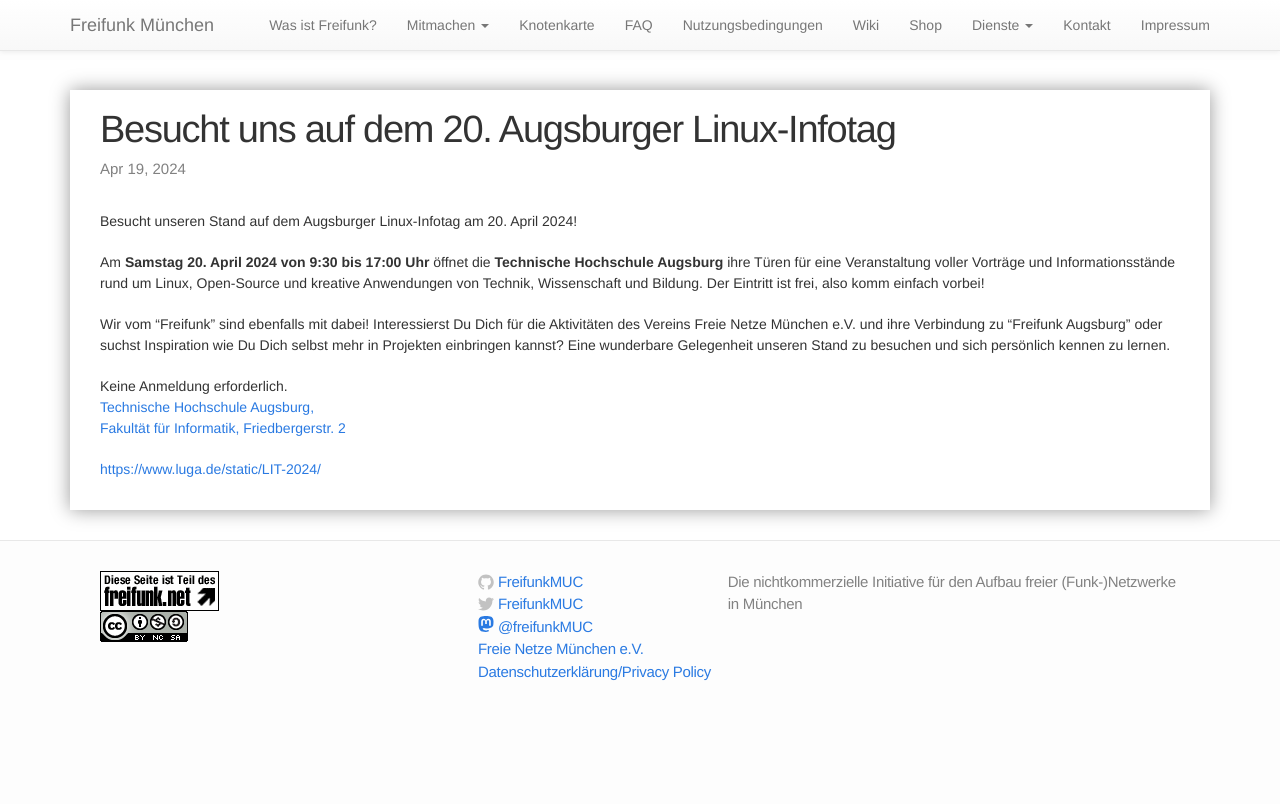
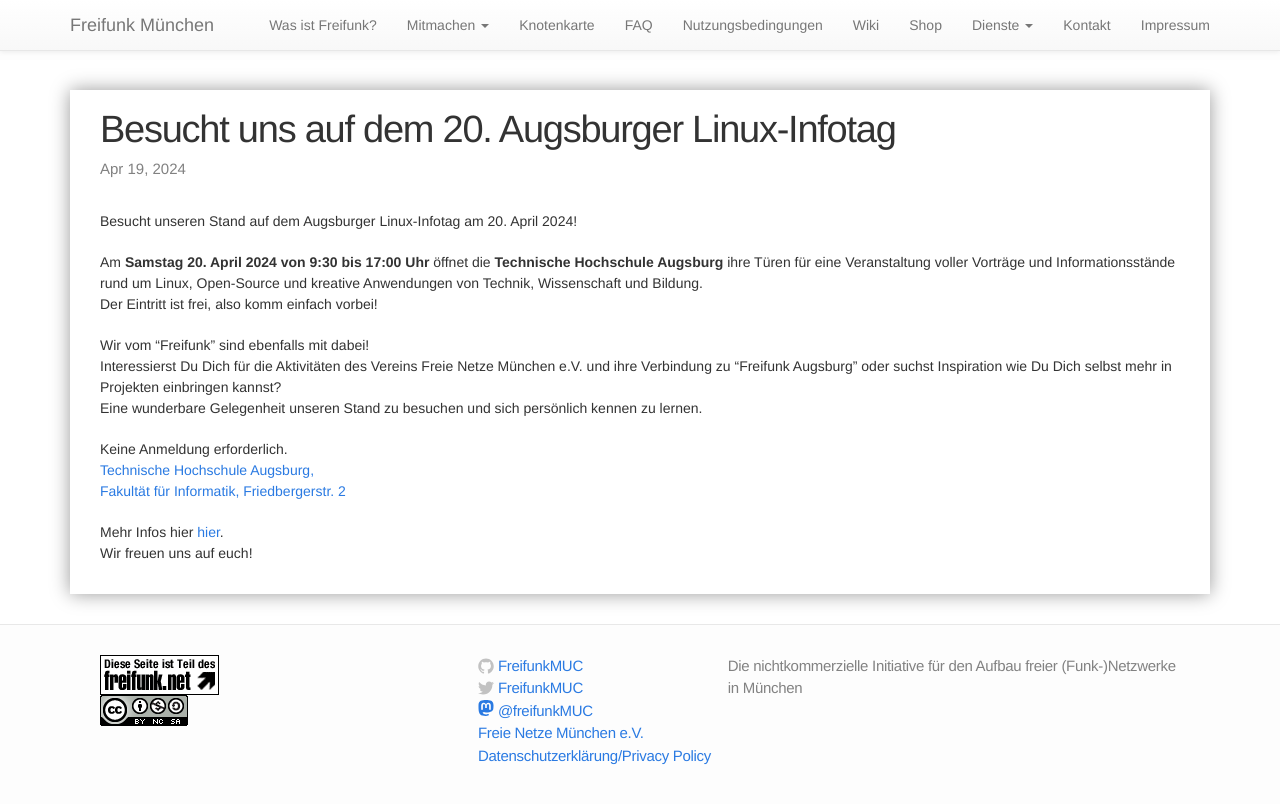
Before and after one commit to freifunkMUC/freifunkmuc.github.io, a Jekyll site: the page built from _posts/2024-04-19-linux-info-tag-augsburg-24.md, in a window 1280 px wide. Shown: the top 804 px of the page. Built offline with Jekyll 4.4.1, drawn with Linux system fonts in a browser that asks for light colours.

Commit message:
add line breaks and change link info

```diff
--- a/_posts/2024-04-19-linux-info-tag-augsburg-24.md
+++ b/_posts/2024-04-19-linux-info-tag-augsburg-24.md
@@ -18,4 +18,5 @@ Keine Anmeldung erforderlich.
 [Technische Hochschule Augsburg,
 Fakultät für Informatik, Friedbergerstr. 2](https://www.luga.de/static/LIT-2024/location/)
 
-[https://www.luga.de/static/LIT-2024/](https://www.luga.de/static/LIT-2024/)
+Mehr Infos hier [hier](https://www.luga.de/static/LIT-2024/).
+Wir freuen uns auf euch!
```
